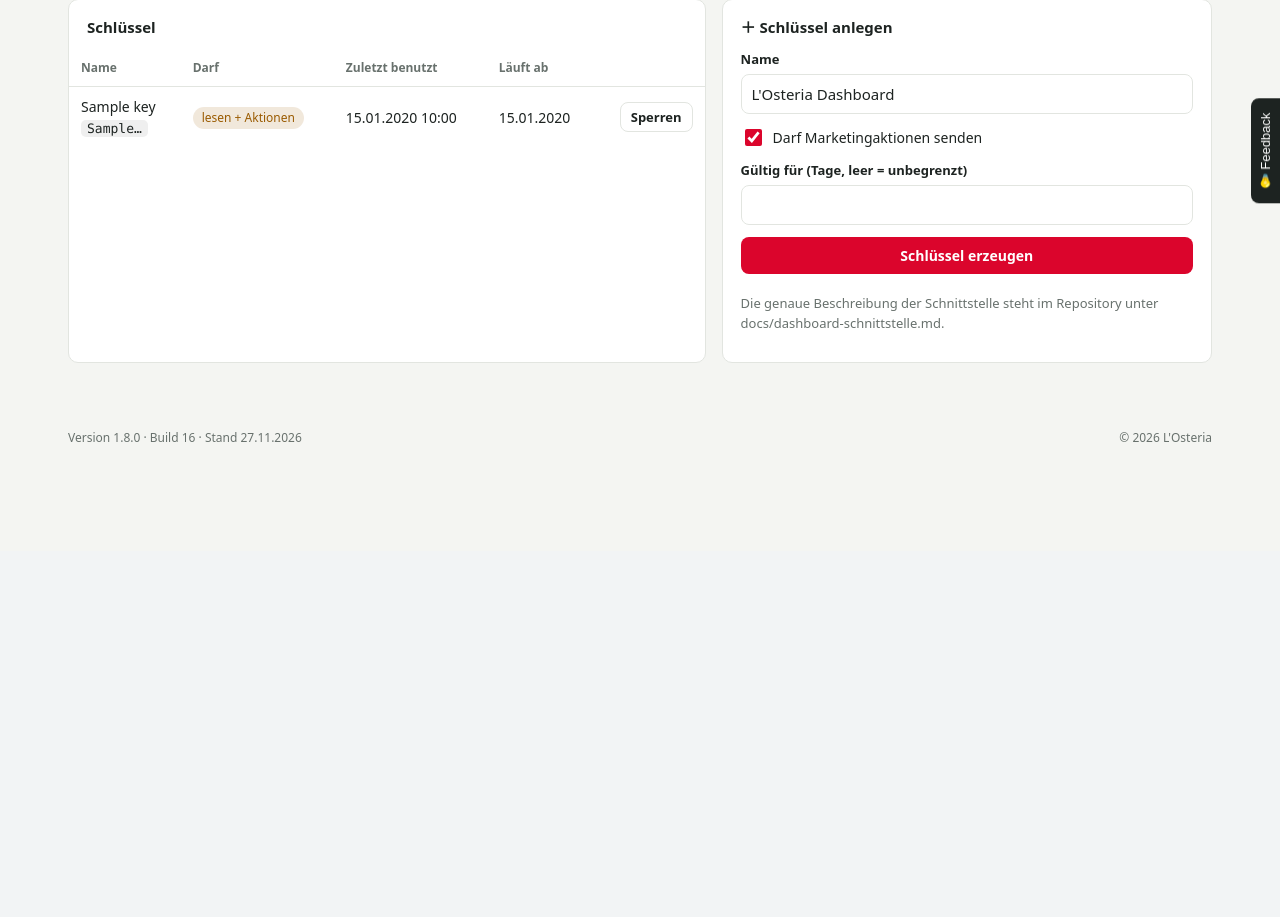
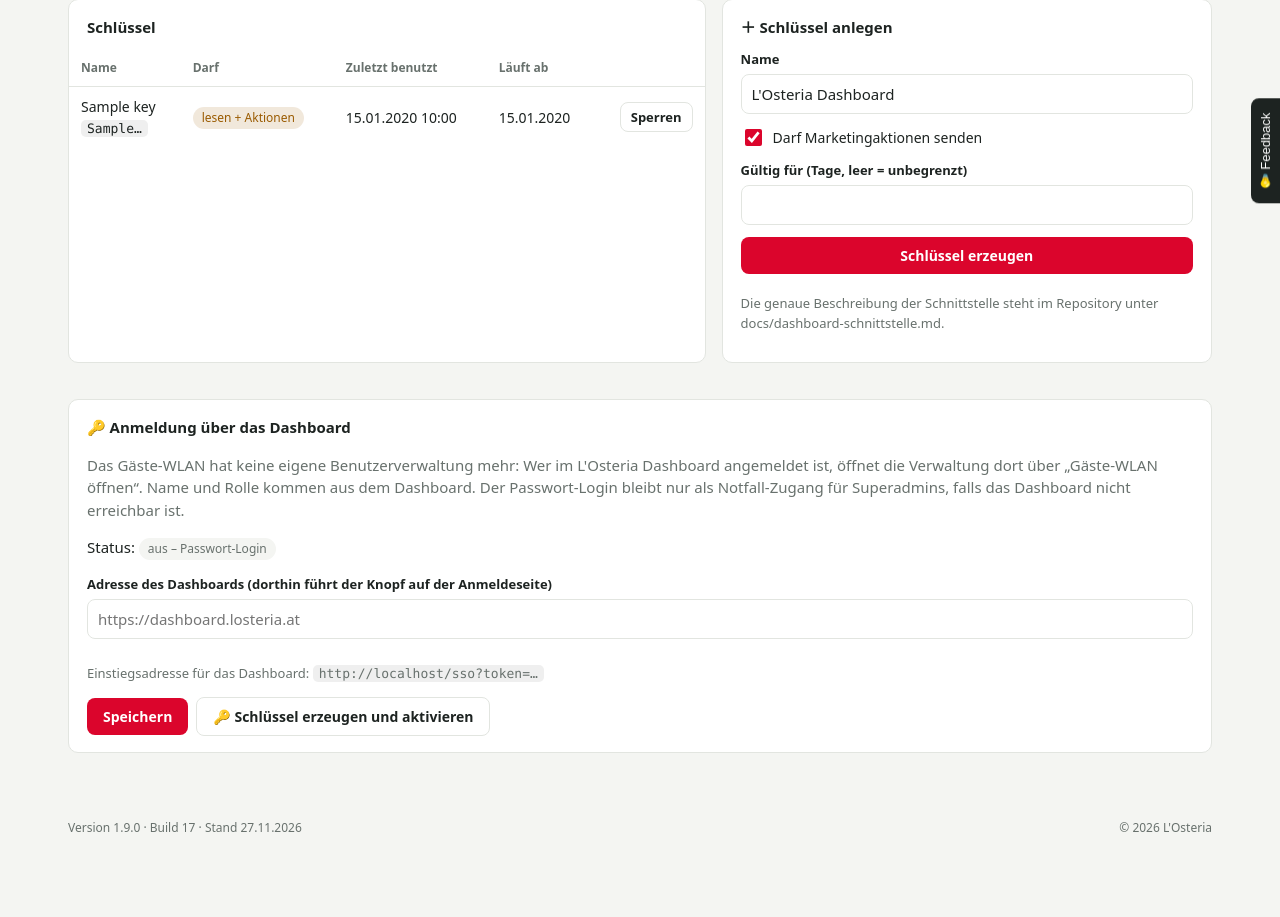
Before and after one commit to mschneider84/losteria-guestwifi, a Laravel app: page /admin/einstellungen/schnittstelle in a window 1280 px wide. Shown: the part 249-1166 px from the top of the page. Before the commit the page ends 691 px from the top, so only its background shows below. Run offline with Laravel 12, Linux system fonts and the light colour scheme; a user stored in the database is signed in; data comes from the database, SQL or seed files in the repository; tables that the repository leaves empty hold one stand-in row (values such as "Sample post").

Commit message:
Anmeldung über das L'Osteria Dashboard (1.9.0 · Build 17)

```diff
--- a/app/Http/Controllers/Admin/IntegrationController.php
+++ b/app/Http/Controllers/Admin/IntegrationController.php
@@ -17,7 +17,12 @@ class IntegrationController extends Controller
     /** Einstellungen → Dashboard-Schnittstelle: Schlüssel verwalten */
     public function keys(): View
     {
-        return view('admin.api-keys', ['keys' => ApiKey::latest()->get()]);
+        return view('admin.api-keys', [
+            'keys' => ApiKey::latest()->get(),
+            'ssoActive' => \App\Support\DashboardSso::active(),
+            'ssoUrl' => \App\Support\DashboardSso::dashboardUrl(),
+            'ssoLast' => \App\Models\User::whereNotNull('sso_sub')->max('last_login_at'),
+        ]);
     }
 
     public function storeKey(Request $request): RedirectResponse
@@ -28,6 +33,27 @@ class IntegrationController extends Controller
         Activity::log('api_key.created', $key->name, ['write' => $key->can_write]);
 
         return back()->with('new_key', $plain)->with('ok', __('Schlüssel angelegt. Er wird nur jetzt einmal angezeigt.'));
+    }
+
+    /** Anmeldung über das Dashboard: Adresse speichern, Schlüssel erzeugen (nur einmal sichtbar) oder abschalten. */
+    public function updateSso(Request $request): RedirectResponse
+    {
+        $data = $request->validate(['dashboard_url' => 'nullable|url:https|max:255', 'action' => 'nullable|in:save,generate,disable']);
+        \App\Support\Settings::set('sso.dashboard_url', $data['dashboard_url'] ?? null);
+        if (($data['action'] ?? null) === 'generate') {
+            $secret = \App\Support\DashboardSso::generateSecret();
+            Activity::log('sso.secret_generated');
+
+            return back()->with('new_sso_secret', $secret)->with('ok', __('Neuer Schlüssel erzeugt – jetzt im Dashboard eintragen. Ab sofort meldet ihr euch über das Dashboard an.'));
+        }
+        if (($data['action'] ?? null) === 'disable') {
+            \App\Support\Settings::set('sso.secret', null);
+            Activity::log('sso.disabled');
+
+            return back()->with('ok', __('Anmeldung über das Dashboard abgeschaltet. Es gilt wieder der Passwort-Login.'));
+        }
+
+        return back()->with('ok', __('Gespeichert.'));
     }
 
     public function destroyKey(ApiKey $key): RedirectResponse
--- /dev/null
+++ b/app/Support/DashboardSso.php
@@ -0,0 +1,116 @@
+<?php
+
+namespace App\Support;
+
+use Illuminate\Support\Facades\Cache;
+use Illuminate\Support\Str;
+use RuntimeException;
+
+/**
+ * Anmeldung über das L'Osteria Dashboard (Single Sign-on).
+ * Das Dashboard schickt einen kurzlebigen, mit dem gemeinsamen Schlüssel signierten Token (JWT, HS256).
+ * Das Portal prüft ihn, legt den Benutzer an bzw. aktualisiert Name und Rolle und meldet ihn an.
+ */
+class DashboardSso
+{
+    public const ISSUER = 'losteria-dashboard';
+
+    public const AUDIENCE = 'losteria-guestwifi';
+
+    public const MAX_LIFETIME = 300; // Sekunden zwischen iat und exp
+
+    public const LEEWAY = 30; // Uhrabweichung
+
+    public static function secret(): ?string
+    {
+        return Settings::get('sso.secret') ?: null;
+    }
+
+    public static function dashboardUrl(): ?string
+    {
+        return Settings::get('sso.dashboard_url') ?: null;
+    }
+
+    /** Aktiv, sobald ein Schlüssel erzeugt wurde. Dann gilt der Passwort-Login nur noch als Notfall-Zugang für Superadmins. */
+    public static function active(): bool
+    {
+        return self::secret() !== null;
+    }
+
+    public static function generateSecret(): string
+    {
+        $secret = 'sso_'.Str::random(48);
+        Settings::set('sso.secret', $secret);
+
+        return $secret;
+    }
+
+    /** Token für Tests und als Referenz für die Dashboard-Seite. */
+    public static function makeToken(array $claims, string $secret): string
+    {
+        $b64 = fn (string $s) => rtrim(strtr(base64_encode($s), '+/', '-_'), '=');
+        $head = $b64(json_encode(['alg' => 'HS256', 'typ' => 'JWT']));
+        $body = $b64(json_encode($claims, JSON_UNESCAPED_UNICODE));
+
+        return $head.'.'.$body.'.'.$b64(hash_hmac('sha256', $head.'.'.$body, $secret, true));
+    }
+
+    /**
+     * @return array{sub:string, email:string, name:string, role:string, redirect:?string}
+     *
+     * @throws RuntimeException mit kurzem Grund (wird protokolliert, nicht dem Nutzer gezeigt)
+     */
+    public static function verify(string $token): array
+    {
+        $secret = self::secret() ?? throw new RuntimeException('sso_off');
+        $parts = explode('.', $token);
+        if (count($parts) !== 3) {
+            throw new RuntimeException('format');
+        }
+        [$h, $b, $s] = $parts;
+        $dec = fn (string $x) => base64_decode(strtr($x, '-_', '+/'), true);
+        $head = json_decode((string) $dec($h), true);
+        if (($head['alg'] ?? null) !== 'HS256') {
+            throw new RuntimeException('alg');
+        }
+        $expected = hash_hmac('sha256', $h.'.'.$b, $secret, true);
+        if (! hash_equals($expected, (string) $dec($s))) {
+            throw new RuntimeException('signature');
+        }
+        $c = json_decode((string) $dec($b), true);
+        if (! is_array($c)) {
+            throw new RuntimeException('payload');
+        }
+        $now = time();
+        $iat = (int) ($c['iat'] ?? 0);
+        $exp = (int) ($c['exp'] ?? 0);
+        if (($c['iss'] ?? null) !== self::ISSUER || ($c['aud'] ?? null) !== self::AUDIENCE) {
+            throw new RuntimeException('issuer');
+        }
+        if ($exp < $now - self::LEEWAY || $iat > $now + self::LEEWAY || $exp - $iat > self::MAX_LIFETIME || $exp <= $iat) {
+            throw new RuntimeException('expired');
+        }
+        $jti = (string) ($c['jti'] ?? '');
+        if (strlen($jti) < 16 || ! Cache::add('sso.jti.'.hash('sha256', $jti), 1, self::MAX_LIFETIME + 2 * self::LEEWAY)) {
+            throw new RuntimeException('replay');
+        }
+        $role = (string) ($c['role'] ?? '');
+        if (! isset(Permissions::ROLES[$role])) {
+            throw new RuntimeException('role');
+        }
+        $email = strtolower(trim((string) ($c['email'] ?? '')));
+        if (! filter_var($email, FILTER_VALIDATE_EMAIL) || blank($c['sub'] ?? null)) {
+            throw new RuntimeException('identity');
+        }
+        $redirect = (string) ($c['redirect'] ?? '');
+
+        return [
+            'sub' => mb_substr((string) $c['sub'], 0, 120),
+            'email' => $email,
+            'name' => mb_substr(trim((string) ($c['name'] ?? '')) ?: $email, 0, 100),
+            'role' => $role,
+            // nur Pfade innerhalb der Verwaltung, keine fremden Adressen
+            'redirect' => preg_match('#^/admin(/[A-Za-z0-9/_\-]*)?(\?[A-Za-z0-9=&_\-]*)?$#', $redirect) ? $redirect : null,
+        ];
+    }
+}
--- a/app/Support/Settings.php
+++ b/app/Support/Settings.php
@@ -39,6 +39,7 @@ class Settings
         'modules.newsletter' => ['portal', 'Newsletter-Modul (Anmeldung auf der Gästeseite, Kontakte, Bestätigungs-Mails)', 'bool', false, false],
         'portal.terms_url' => ['portal', 'Externer Link Nutzungsbedingungen & Datenschutz (nur wenn unter „Gästeseite & Rechtstexte“ kein Text steht)', 'url', '', false],
         'portal.imprint_url' => ['portal', 'Externer Link Impressum (optional)', 'url', '', false],
+        'sso.secret' => ['sso', 'Gemeinsamer Schlüssel für die Anmeldung über das Dashboard', 'password', '', true],
         'brand.name' => ['brand', 'Name', 'text', "L'Osteria Gäste-WLAN", false],
         'brand.company' => ['brand', 'Firma (Copyright)', 'text', "L'Osteria", false],
         'brand.color' => ['brand', 'Markenfarbe', 'color', '#db052c', false],
--- a/config/changelog.php
+++ b/config/changelog.php
@@ -2,6 +2,9 @@
 
 // Oberster Eintrag = aktuelle Version (App\Support\Version). Neueste zuerst.
 return [
+    ['version' => '1.9.0', 'build' => 17, 'date' => '2026-11-27 10:15', 'type' => 'new', 'area' => 'Anmeldung', 'audience' => 'admin', 'source' => null, 'module' => 'system',
+        'text' => 'Anmeldung über das L’Osteria Dashboard: Im Dashboard „Gäste-WLAN öffnen“ klicken, Name und Rolle kommen von dort. Das Gäste-WLAN hat damit keine eigene Benutzerverwaltung mehr; unter Benutzer siehst du nur noch, wer da war, und kannst sperren. Der Passwort-Login bleibt als Notfall-Zugang für Superadmins. Einrichten unter Einstellungen → Dashboard-Schnittstelle → „Schlüssel erzeugen“.',
+        'text_en' => 'Sign-in via the L’Osteria dashboard: click “Open guest Wi-Fi” in the dashboard, name and role come from there. The guest Wi-Fi portal no longer has its own user management; Users only shows who signed in and lets you block someone. Password sign-in remains as emergency access for super admins. Set up under Settings → Dashboard interface → “Generate key”.'],
     ['version' => '1.8.0', 'build' => 16, 'date' => '2026-11-27 09:30', 'type' => 'new', 'area' => 'Gästeseite', 'audience' => 'admin', 'source' => null, 'module' => 'portal',
         'text' => 'Unter „Gästeseite & Rechtstexte“ stellst du jetzt für alle Restaurants die Texte der Vorschaltseite (Überschrift, Begrüßung, Knopf, Seite nach dem Verbinden – Deutsch, Englisch, Italienisch) und die Freischaltung pro Gast ein (Dauer, Datenvolumen, max. Download und Upload). Unter Standorte → Bearbeiten kann jedes Restaurant eigene Texte bekommen oder mit „Standardwerte verwenden“ die gemeinsamen Grenzen übernehmen.',
         'text_en' => 'Under “Guest page & legal texts” you now set the splash page texts for all restaurants (headline, welcome, button, page after connecting – German, English, Italian) and the per-guest limits (duration, data volume, max. download and upload). Under Locations → Edit each restaurant can have its own texts or use “Use defaults” for the shared limits.'],
--- a/resources/views/admin/api-keys.blade.php
+++ b/resources/views/admin/api-keys.blade.php
@@ -47,4 +47,27 @@
     <p class="muted small mt">{{ __('Die genaue Beschreibung der Schnittstelle steht im Repository unter docs/dashboard-schnittstelle.md.') }}</p>
 </section>
 </div>
+
+<section class="panel mt" id="sso">
+    <h2>🔑 {{ __('Anmeldung über das Dashboard') }}</h2>
+    <p class="muted">{{ __('Das Gäste-WLAN hat keine eigene Benutzerverwaltung mehr: Wer im L\'Osteria Dashboard angemeldet ist, öffnet die Verwaltung dort über „Gäste-WLAN öffnen“. Name und Rolle kommen aus dem Dashboard. Der Passwort-Login bleibt nur als Notfall-Zugang für Superadmins, falls das Dashboard nicht erreichbar ist.') }}</p>
+    @if(session('new_sso_secret'))
+        <div class="keybox">
+            <strong>{{ __('Gemeinsamer Schlüssel – jetzt kopieren und im Dashboard eintragen:') }}</strong>
+            <code class="key">{{ session('new_sso_secret') }}</code>
+            <p class="muted small">{{ __('Er wird nur jetzt angezeigt und verschlüsselt gespeichert.') }}</p>
+        </div>
+    @endif
+    <p>{{ __('Status:') }} @if($ssoActive)<span class="pill okpill">✓ {{ __('aktiv') }}</span> @if($ssoLast)<span class="muted small">{{ __('letzte Anmeldung über das Dashboard: :t', ['t' => \Carbon\Carbon::parse($ssoLast)->timezone('Europe/Berlin')->format('d.m.Y H:i')]) }}</span>@endif @else<span class="pill">{{ __('aus – Passwort-Login') }}</span>@endif</p>
+    <form method="post" action="{{ route('admin.sso.update') }}" class="stack">
+        @csrf @method('PUT')
+        <label>{{ __('Adresse des Dashboards (dorthin führt der Knopf auf der Anmeldeseite)') }}<input type="url" name="dashboard_url" value="{{ old('dashboard_url', $ssoUrl) }}" placeholder="https://dashboard.losteria.at"></label>
+        <p class="muted small">{{ __('Einstiegsadresse für das Dashboard:') }} <code>{{ route('sso.login') }}?token=…</code></p>
+        <div class="row">
+            <button class="btn" name="action" value="save">{{ __('Speichern') }}</button>
+            <button class="btn ghost" name="action" value="generate" @if($ssoActive) onclick="return confirm('{{ __('Neuen Schlüssel erzeugen? Der alte gilt dann nicht mehr, bis er im Dashboard ersetzt ist.') }}')" @endif>🔑 {{ $ssoActive ? __('Neuen Schlüssel erzeugen') : __('Schlüssel erzeugen und aktivieren') }}</button>
+            @if($ssoActive)<button class="btn ghost" name="action" value="disable" onclick="return confirm('{{ __('Wieder auf Passwort-Login umstellen?') }}')">{{ __('Abschalten') }}</button>@endif
+        </div>
+    </form>
+</section>
 @endsection
--- a/routes/web.php
+++ b/routes/web.php
@@ -31,6 +31,7 @@ Route::get('/wlan/{location:slug}/aktion/{promotion}', [PortalController::class,
 Route::get('/', fn () => redirect()->route('admin.dashboard'));
 Route::get('/anmelden', [AuthController::class, 'showLogin'])->name('login');
 Route::post('/anmelden', [AuthController::class, 'login'])->middleware('throttle:10,1');
+Route::match(['get', 'post'], '/sso', [\App\Http\Controllers\Admin\SsoController::class, 'login'])->middleware('throttle:30,1')->name('sso.login');
 Route::get('/setup', [AuthController::class, 'showSetup'])->name('setup');
 Route::post('/setup', [AuthController::class, 'setup']);
 
@@ -65,6 +66,7 @@ Route::middleware(['auth', \App\Http\Middleware\AdminLocale::class])->prefix('ad
         Route::get('/einstellungen/schnittstelle', [\App\Http\Controllers\Admin\IntegrationController::class, 'keys'])->name('api-keys.index');
         Route::post('/einstellungen/schnittstelle', [\App\Http\Controllers\Admin\IntegrationController::class, 'storeKey'])->name('api-keys.store');
         Route::delete('/einstellungen/schnittstelle/{key}', [\App\Http\Controllers\Admin\IntegrationController::class, 'destroyKey'])->name('api-keys.destroy');
+        Route::put('/einstellungen/schnittstelle/anmeldung', [\App\Http\Controllers\Admin\IntegrationController::class, 'updateSso'])->name('sso.update');
         Route::post('/einstellungen/unifi-konsolen', [SettingsController::class, 'loadConsoles'])->name('settings.unifi-consoles');
         Route::post('/einstellungen/unifi-test', [SettingsController::class, 'testUnifi'])->name('settings.unifi-test');
     });
```
Also changed, not shown: app/Http/Controllers/Admin/AuthController.php (+8 -0 lines), app/Http/Controllers/Admin/SsoController.php (added, +46 -0 lines), app/Http/Controllers/Admin/UserController.php (+5 -2 lines), docs/dashboard-schnittstelle.md (+39 -0 lines), resources/views/admin/login.blade.php (+12 -1 lines), resources/views/admin/users.blade.php (+5 -2 lines), tests/Feature/DashboardSsoTest.php (added, +96 -0 lines), database/migrations/2026_11_30_000600_add_sso_to_users.php (added).
